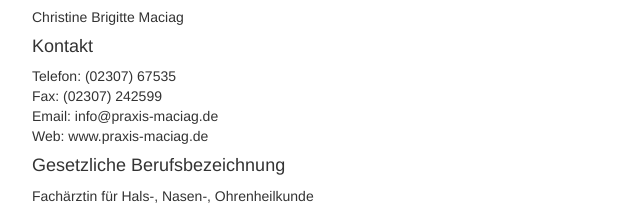
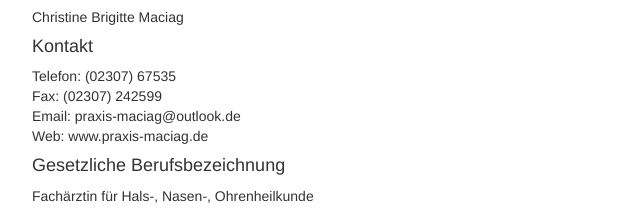
Before and after one commit to praxis-maciag/praxis-maciag.github.io, a plain HTML site: page impressum.html in a window 1280 px wide. Shown: the part 277-490 px from the top of the page, 248-888 px from the left. Drawn offline with Linux system fonts and the light colour scheme.

Commit message:
Update impressum.html

```diff
--- a/impressum.html
+++ b/impressum.html
@@ -66,7 +66,7 @@
 	<p>Christine Brigitte Maciag</p>
 
 	<h4>Kontakt</h4>
-	<p>Telefon: (02307) 67535<br />Fax: (02307) 242599<br />Email: info@praxis-maciag.de<br />Web: www.praxis-maciag.de</p>
+	<p>Telefon: (02307) 67535<br />Fax: (02307) 242599<br />Email: praxis-maciag@outlook.de<br />Web: www.praxis-maciag.de</p>
 
 	<h4>Gesetzliche Berufsbezeichnung</h4>
 	<p>Fachärztin für Hals-, Nasen-, Ohrenheilkunde</p>
```
